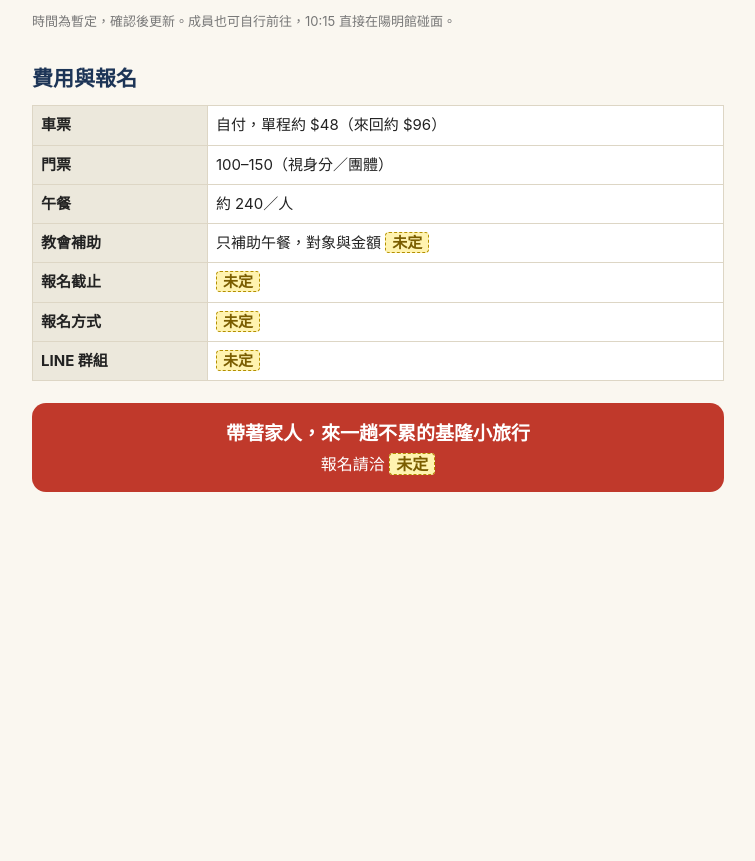
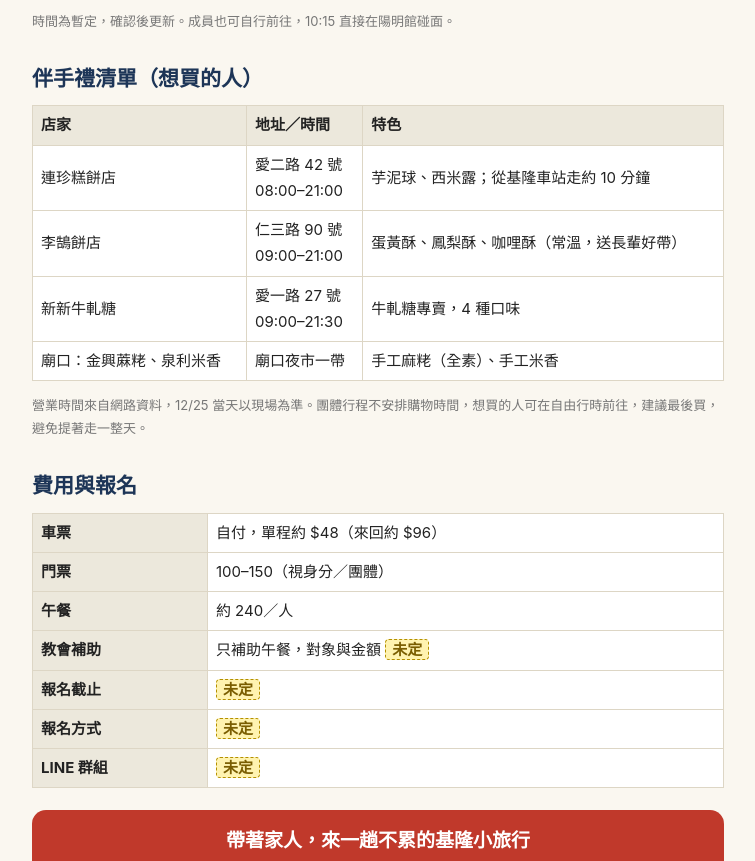
Before and after one commit to RogerHsieh-cl/keelung-trip, a plain HTML site: page attractions.html in a window 1280 px wide. Shown: the part 2259-3120 px from the top of the page, without its empty margins (262-1017 px from the left). Before the commit the page ends 2813 px from the top, so only its background shows below. Drawn offline with Linux system fonts and the light colour scheme.

Commit message:
Add souvenir shop list and Q8
Co-Authored-By: Claude Sonnet 5.5 <noreply@anthropic.com>
Claude-Session: https://claude.ai/code/session_01AsnCSCnHYobhFPistHZjFA

```diff
--- a/attractions.html
+++ b/attractions.html
@@ -69,6 +69,15 @@ table{width:100%;border-collapse:collapse;background:#fff}td,th{border:1px solid
 <div><b>14:54</b> 團體一起搭車回家，約 15:29 到松山 🏠（想多玩的人自由行）</div></div>
 <p class="note">時間為暫定，確認後更新。成員也可自行前往，10:15 直接在陽明館碰面。</p>
 
+<h2>伴手禮清單（想買的人）</h2>
+<table>
+<tr><th>店家</th><th>地址／時間</th><th>特色</th></tr>
+<tr><td>連珍糕餅店</td><td>愛二路 42 號<br>08:00–21:00</td><td>芋泥球、西米露；從基隆車站走約 10 分鐘</td></tr>
+<tr><td>李鵠餅店</td><td>仁三路 90 號<br>09:00–21:00</td><td>蛋黃酥、鳳梨酥、咖哩酥（常溫，送長輩好帶）</td></tr>
+<tr><td>新新牛軋糖</td><td>愛一路 27 號<br>09:00–21:30</td><td>牛軋糖專賣，4 種口味</td></tr>
+<tr><td>廟口：金興蔴粩、泉利米香</td><td>廟口夜市一帶</td><td>手工麻粩（全素）、手工米香</td></tr></table>
+<p class="note">營業時間來自網路資料，12/25 當天以現場為準。團體行程不安排購物時間，想買的人可在自由行時前往，建議最後買，避免提著走一整天。</p>
+
 <h2>費用與報名</h2>
 <table>
 <tr><th>車票</th><td>自付，單程約 $48（來回約 $96）</td></tr>
```
Also changed, not shown: index.html (+1 -0 lines).
